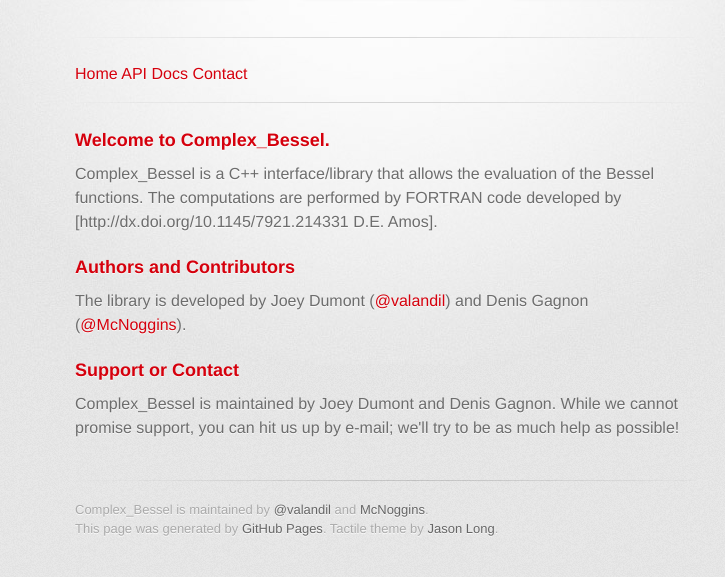
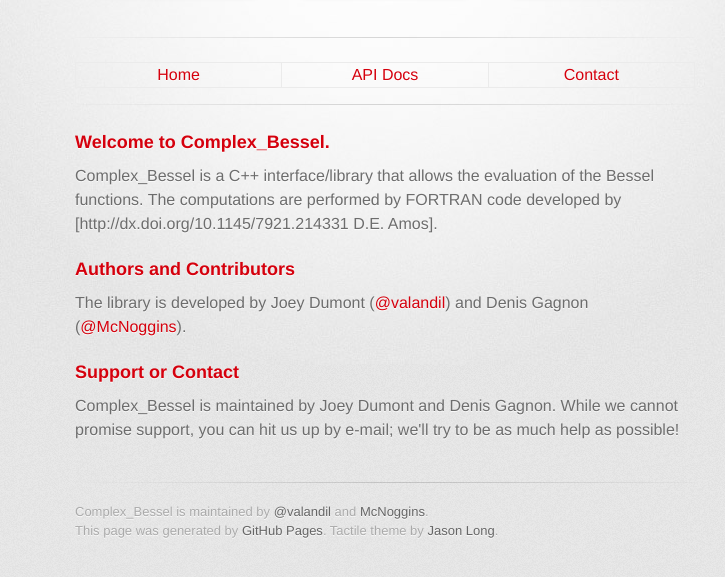
Before and after one commit to joeydumont/complex_bessel, a plain HTML site: page index.html in a window 1280 px wide. Shown: the part 209-786 px from the top of the page, without its empty margins (255-980 px from the left). Drawn offline with Linux system fonts and the light colour scheme; a web font is replaced by a local one.

Commit message:
Navigation bar in table in index.html.

```diff
--- a/index.html
+++ b/index.html
@@ -31,9 +31,11 @@
         <hr>
 
         <section id="navigation" class="clearfix">
-          <a href="index.html"><span>Home</span></a>
-          <a href="docs.html"><span>API Docs</span></a>
-          <a href="contact.html"><span>Contact</span></a>
+          <table>
+          <td width=33%><a href="index.html"><span>Home</span></a></td>
+          <td width=33%><a href="docs.html"><span>API Docs</span></a></td>
+          <td width=33%><a href="contact.html"><span>Contact</span></a></td>
+          </table>
         </section>
 
         <hr>
```
